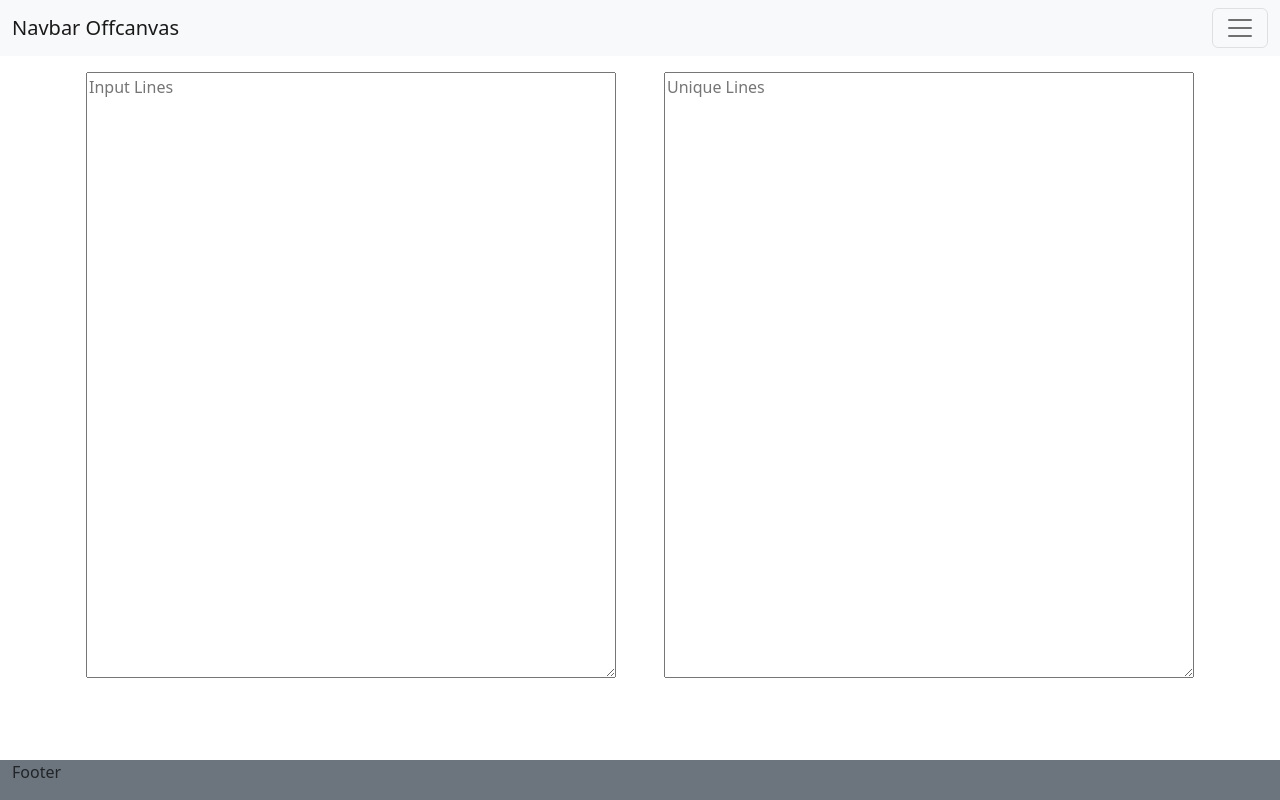
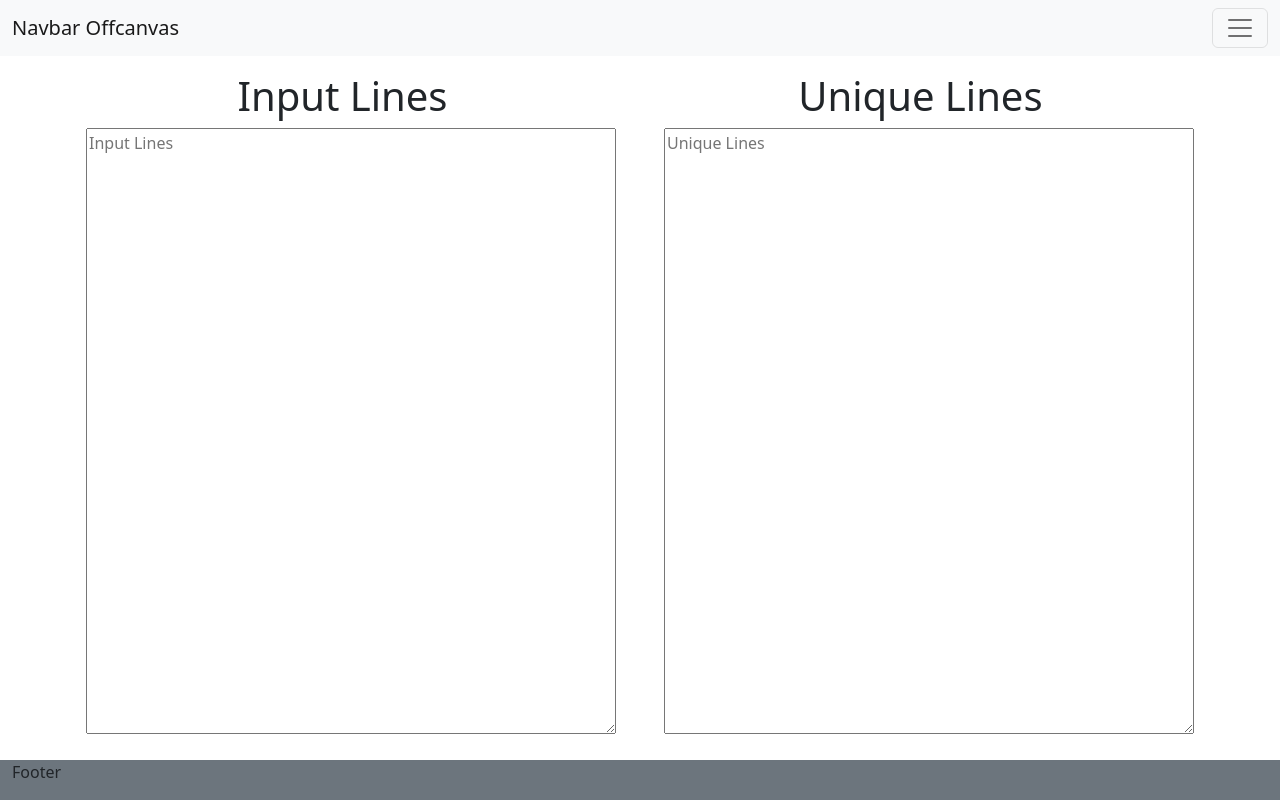
Before and after one commit to hustledarh/on-the-go, a React (Create React App) app: page / in a window 1280 px wide. Built offline with nearby package versions, Linux system fonts and the light colour scheme.

Commit message:
reverted changes

```diff
--- a/src/pages/Home.js
+++ b/src/pages/Home.js
@@ -1,11 +1,28 @@
 import React from "react"
 import { Container,Stack} from "react-bootstrap"
+import { useState } from "react";
 function Home(){
+
+    const [postContent, setPostContent] = useState('');
+
+    function handleChange(event) {
+        let uniqueString = ''
+        let uniqueLines = new Set(event.target.value.split("\n").map( line => { return line.trim()}));
+        uniqueLines.delete('')
+        uniqueLines.forEach(key => {uniqueString += key + "\n"})
+        setPostContent(uniqueString);
+      }
+
+
 return(
     <Container>
     <Stack direction="horizontal" gap={5}>
-    <textarea className = "mx-auto w-50" rows={25} type="text"  placeholder="Input Lines"  />
-    <textarea  className = "mx-auto w-50" rows={25} type="text"  placeholder="Unique Lines" />
+    <h1 className = "mx-auto" rows={25}>Input Lines</h1>
+    <h1 className = "mx-auto" rows={25}>Unique Lines</h1>
+    </Stack>
+    <Stack direction="horizontal" gap={5}>
+    <textarea className = "mx-auto w-50" rows={25} type="text" onChange={handleChange} placeholder="Input Lines"  />
+    <textarea  className = "mx-auto w-50" rows={25} value={postContent} type="text"  placeholder="Unique Lines" />
     </Stack>
     </Container>
 
```
